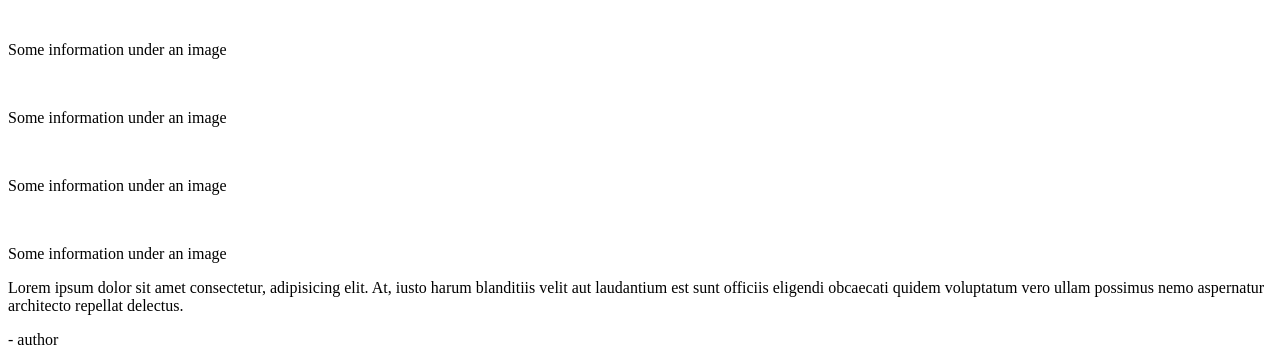
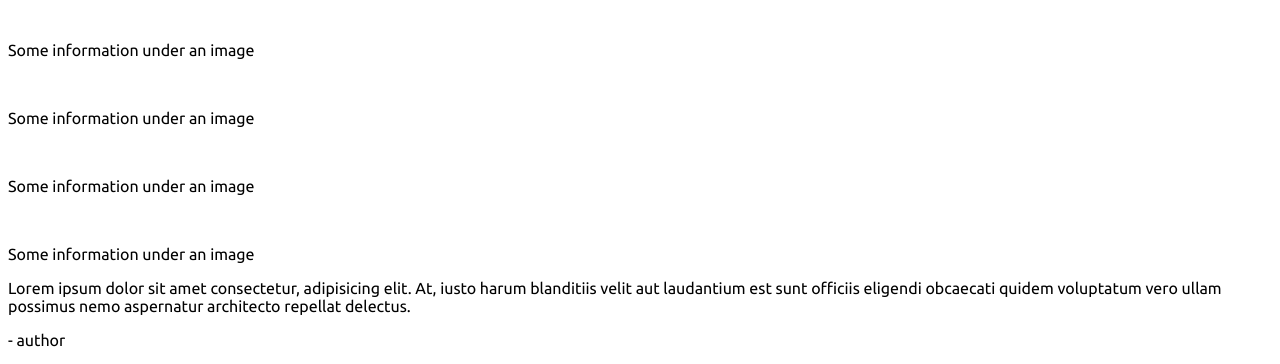
Before and after one commit to zuzannazahorska/odin-landing-page, a plain HTML site: page index.html in a window 1280 px wide. Shown: the part 252-616 px from the top of the page. Drawn offline with Linux system fonts and the light colour scheme.

Commit message:
add Ubuntu font

```diff
--- a/index.html
+++ b/index.html
@@ -4,6 +4,12 @@
     <meta charset="UTF-8">
     <meta name="viewport" content="width=device-width, initial-scale=1.0">
     <title>Landing Page</title>
+    <!-- CSS -->
+    <link rel="stylesheet" href="styles.css">
+    <!-- Google Fonts -->
+    <link rel="preconnect" href="https://fonts.googleapis.com">
+    <link rel="preconnect" href="https://fonts.gstatic.com" crossorigin>
+    <link href="https://fonts.googleapis.com/css2?family=Ubuntu:ital,wght@0,400;0,700;1,300&display=swap" rel="stylesheet">
 </head>
 <body>
     <!-- Header (navbar), content1, content2, content 3, content4, footer -->
--- a/styles.css
+++ b/styles.css
@@ -0,0 +1,3 @@
+body {
+    font-family: 'Ubuntu', sans-serif;
+}
```
